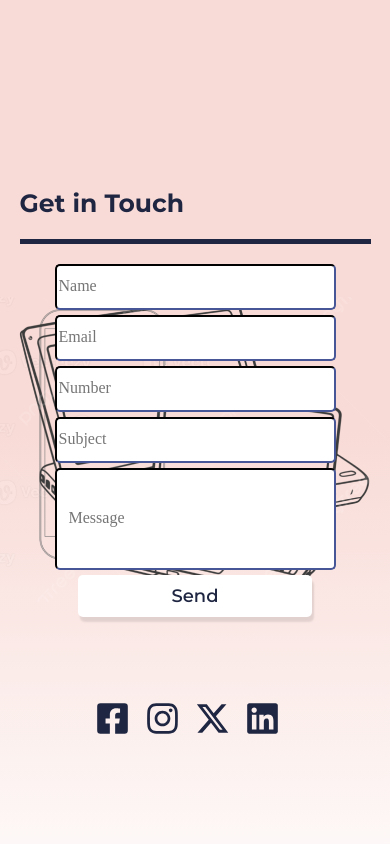
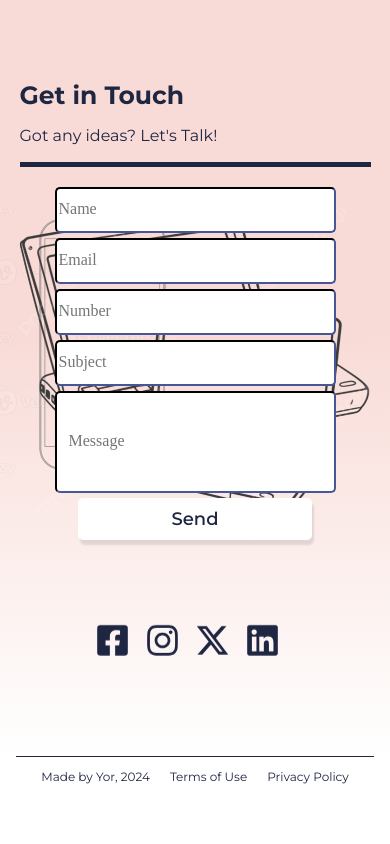
Before and after one commit to roypaul21/TanyaPortfolio, a React (Create React App) app: page / in a window 390 px wide. Shown: the part 4500-5344 px from the top of the page. After the commit the page ends 5316 px from the top, so only its background shows below. Built offline with nearby package versions, Linux system fonts and the light colour scheme.

Commit message:
add footer & update contact

```diff
--- a/src/App.css
+++ b/src/App.css
@@ -671,7 +671,8 @@ body {
     background-color: rgba(255, 255, 255, 0.2);
     place-items: center;
     justify-content: center;
-    padding: 50px 0px 0px 0px;
+    padding: 0px 0px 0px 0px;
+
 }
 
 .contact--section--img{
@@ -692,6 +693,10 @@ body {
 .contact--box{
     width: 80%;
     display: grid;
+}
+
+.contact--txt--box {
+    line-height: 12px;
 }
 
 .contact--title{
@@ -802,6 +807,7 @@ body {
     }
   }
 
+
 @media screen and (max-width: 1200px) {
     .contact--section--container{
         display: flex;
@@ -810,7 +816,7 @@ body {
         background-color: #F7D2CC;
         width: 100%;
         height: 100vh;
-        padding: 100px 0px 100px 0px;
+        padding: 10px 0px 0px 0px;
         background-image: linear-gradient(to bottom, #F7D2CC 50%, white 100%);
         place-items: center;
     }
@@ -819,7 +825,6 @@ body {
         display: flex;
         width: 100%;
         height: 100%;
-        background-color: rgba(255, 255, 255, 0.2);
         place-items: center;
         justify-content: center;
         padding: 50px 0px 0px 0px;
@@ -844,6 +849,10 @@ body {
     .contact--box{
         width: 90%;
         display: grid;
+    }
+
+    .contact--txt--box {
+        line-height: 20px;
     }
 
     .contact--title{
@@ -902,12 +911,38 @@ body {
 
 
 .footer--section--container{
-    display: flex;
-    background-color: #F7D2CC;
+    display: grid;
+    background-color: white;
     width: 100%;
     height: 100%;
-    padding: 200px 0px 0px;
-    align-items: center;
-    justify-content: center;
-    background-image: linear-gradient(to top, #F7D2CC 50%, white 100%);
+    padding: 0px 0px 20px 0px;
+    place-items: center;
 }
+
+.footer--line {
+    width: 92%;
+    border-top: 1px solid #1F2642;
+}
+
+.footer--section--content {
+    display: flex;
+    flex-direction: row-reverse;
+    width: 90%;
+    gap: 20px;
+}
+
+.footer--section--content > p{
+    font-size: 12px;
+}
+
+@media screen and (max-width: 1200px){
+
+    .footer--section--content {
+        display: flex;
+        width: 90%;
+        align-items: center;
+        text-align: center;
+        justify-content: center;
+    }
+
+}
--- a/src/pages/Contact.jsx
+++ b/src/pages/Contact.jsx
@@ -28,7 +28,10 @@ export default function Contact(){
                 <div className="contact--section--content--box" data-aos="slide-left">
                    <div className="contact--section--input">
                        <div className="contact--box">
-                            <h1 className="contact--title">Get in Touch</h1>
+                            <div className="contact--txt--box">
+                                <h1 className="contact--title">Get in Touch</h1>
+                                <p>Got any ideas? Let's Talk!</p>
+                            </div>
                             <div className="contact--line"></div>
                        </div>
                        <div className="contact--input--box">
--- a/src/pages/Footer.jsx
+++ b/src/pages/Footer.jsx
@@ -2,7 +2,12 @@ export default function Footer(){
     return(
         <section id="Footer" className="footer--section">
             <div className="footer--section--container">
-
+                 <div className="footer--line"></div>
+                 <div className="footer--section--content">
+                    <p>Privacy Policy</p>
+                    <p>Terms of Use</p>
+                    <p>Made by Yor, 2024</p>
+                 </div>
             </div>
         </section>
     )
--- a/src/pages/HomeScreen/index.jsx
+++ b/src/pages/HomeScreen/index.jsx
@@ -14,9 +14,13 @@ export default function Home () {
     useEffect(()=> {
         AOS.init({offset: 100,
                   duration: 800,
-                  easing: 'ease-in',
+                  easing: 'linear',
                   delay: 100,
                   anchorPlacement: 'top-bottom',
+                  debounceDelay:50,
+                  once: false,
+                  mirror: true,
+
         })
     }, [])
     return (
```
